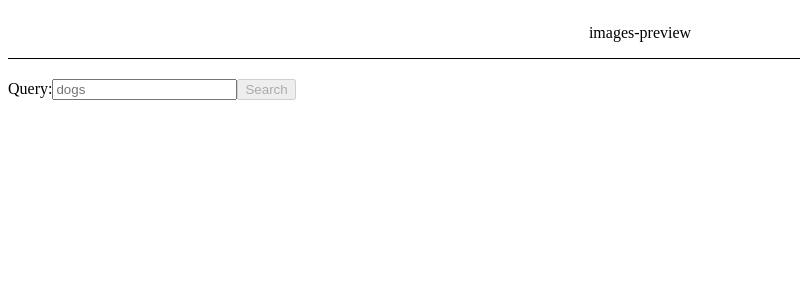
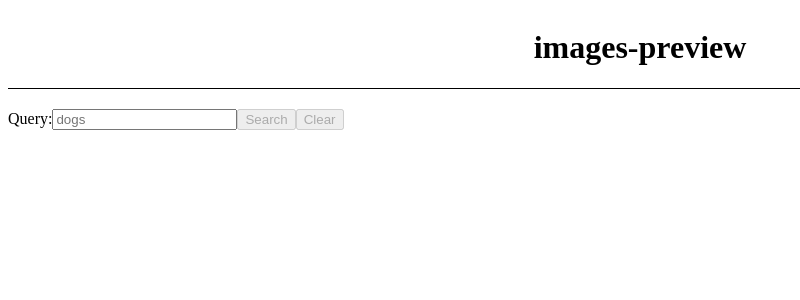
Before and after one commit to vlvereta/images-preview, a React (Create React App) app: page / in a window 1280 px wide. Shown: the top 300 px of the page, without its empty margins (0-800 px from the left). Built offline with nearby package versions, Linux system fonts and the light colour scheme; no server answers.

Commit message:
General improvements added.

```diff
--- a/src/App.tsx
+++ b/src/App.tsx
@@ -9,7 +9,7 @@ import PicturesContainer from './containers/PicturesContainer';
 
 const ApiService = new Service();
 
-type PicturesState = IBaseState<ISuccessResponse | null, any>;
+type PicturesState = IBaseState<ISuccessResponse | null, string | null>;
 
 const initialState: PicturesState = {
   isFetching: false,
@@ -23,17 +23,18 @@ const App = () => {
   const setIsFetching = (isFetching: boolean) =>
     setPicturesState((prevState) => ({ ...prevState, isFetching }));
 
-  const setPicturesData = (data: any) =>
+  const setPicturesData = (data: ISuccessResponse) =>
     setPicturesState((prevState) => ({ ...prevState, data }));
 
-  const setPicturesError = (error: any) =>
+  const setPicturesError = (error: string) =>
     setPicturesState((prevState) => ({ ...prevState, error }));
 
-  useEffect(() => () => setPicturesData(initialState), []);
+  const clearState = () => setPicturesState(initialState);
+
+  useEffect(() => clearState, []);
 
   const fetchPictures = async (query: string) => {
-    setPicturesData(null);
-    setPicturesError(null);
+    clearState();
     setIsFetching(true);
 
     try {
@@ -51,7 +52,7 @@ const App = () => {
     <>
       <Header />
       <main>
-        <SearchForm fetchPictures={fetchPictures} />
+        <SearchForm fetchPictures={fetchPictures} onClear={clearState} />
         <section>
           {
             picturesState.isFetching
--- a/src/api/ApiService.ts
+++ b/src/api/ApiService.ts
@@ -1,11 +1,13 @@
+import { ISuccessResponse } from "types/ISuccessResponse";
+
 class ApiService {
   private apiURL: string | undefined = process.env.REACT_APP_PIXABAY_API_URL;
 
   private apiKey: string | undefined = process.env.REACT_APP_PIXABAY_API_KEY;
 
-  async fetchPictures(query?: string): Promise<Response> {
+  async fetchPictures(query?: string): Promise<ISuccessResponse> {
     const response: Response = await fetch(
-      `${this.apiURL}?key=${this.apiKey}&q=${new URLSearchParams(query)}`,
+      `${this.apiURL}?key=${this.apiKey}&${new URLSearchParams(`q=${query}`)}`,
     );
     return response.json();
   }
--- a/src/components/Header/index.tsx
+++ b/src/components/Header/index.tsx
@@ -3,9 +3,9 @@ import React from 'react';
 import './styles.css';
 
 const Header = () => (
-    <header>
-        images-preview
-    </header>
+  <header>
+    <h1>images-preview</h1>
+  </header>
 );
 
 export default Header;
--- a/src/components/Header/styles.css
+++ b/src/components/Header/styles.css
@@ -1,5 +1,4 @@
 header {
-  height: 50px;
   border-bottom: 1px solid black;
   margin-bottom: 20px;
   display: flex;
--- a/src/containers/SearchForm/index.tsx
+++ b/src/containers/SearchForm/index.tsx
@@ -1,10 +1,11 @@
 import React, { useState } from 'react';
 
 interface ISearchFormProps {
+  onClear: () => void;
   fetchPictures: (query: string) => void;
 }
 
-const SearchForm: React.FC<ISearchFormProps> = ({ fetchPictures }) => {
+const SearchForm: React.FC<ISearchFormProps> = ({ onClear, fetchPictures }) => {
   const [query, setQuery] = useState<string>('');
 
   const handleSubmit = (e: React.FormEvent<HTMLFormElement>) => {
@@ -13,18 +14,24 @@ const SearchForm: React.FC<ISearchFormProps> = ({ fetchPictures }) => {
     fetchPictures(query);
   };
 
+  const handleClear = () => {
+    setQuery('');
+    onClear();
+  };
+
   return (
     <form onSubmit={handleSubmit}>
       <label>
         Query:
         <input
-          type="search"
+          type="text"
           value={query}
           placeholder="dogs"
           onChange={(e) => setQuery(e.target.value)}
         />
       </label>
       <input type="submit" value="Search" disabled={!query} />
+      <button onClick={handleClear} disabled={!query}>Clear</button>
     </form>
   );
 };
```
